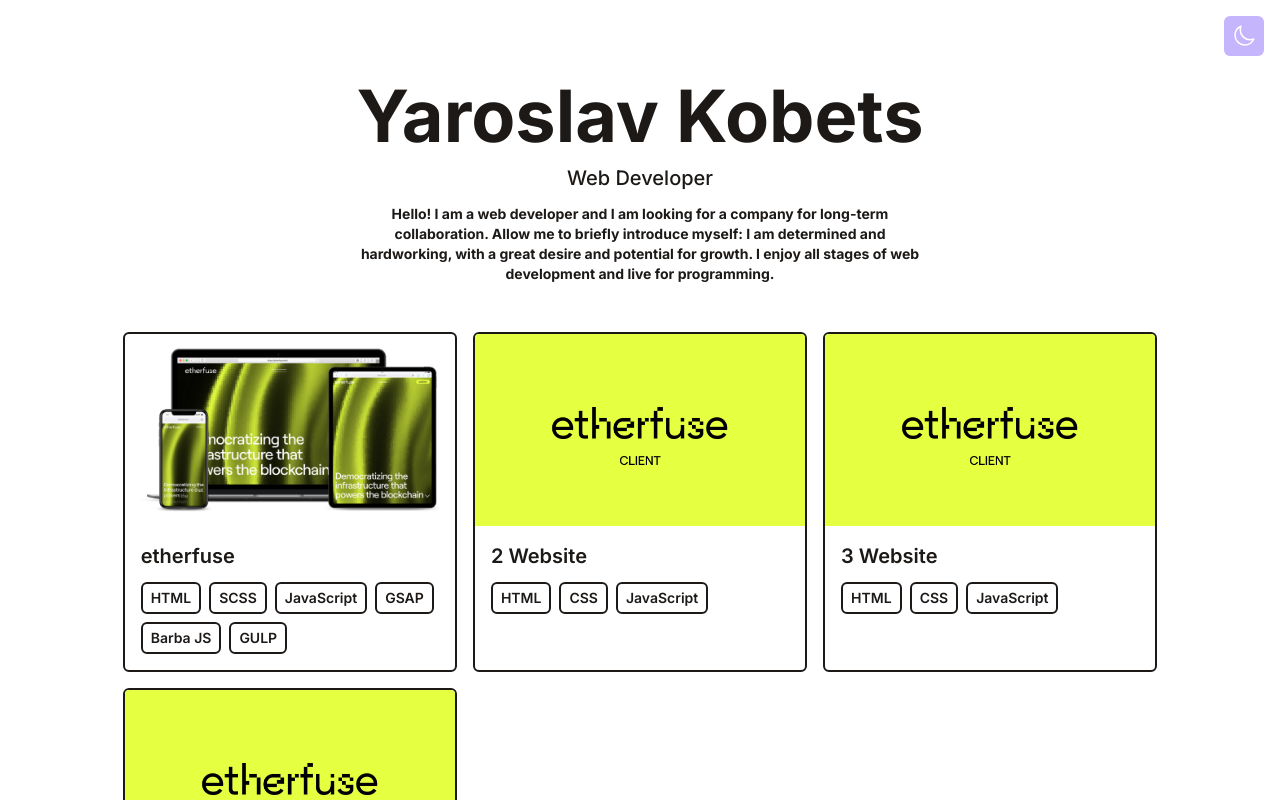
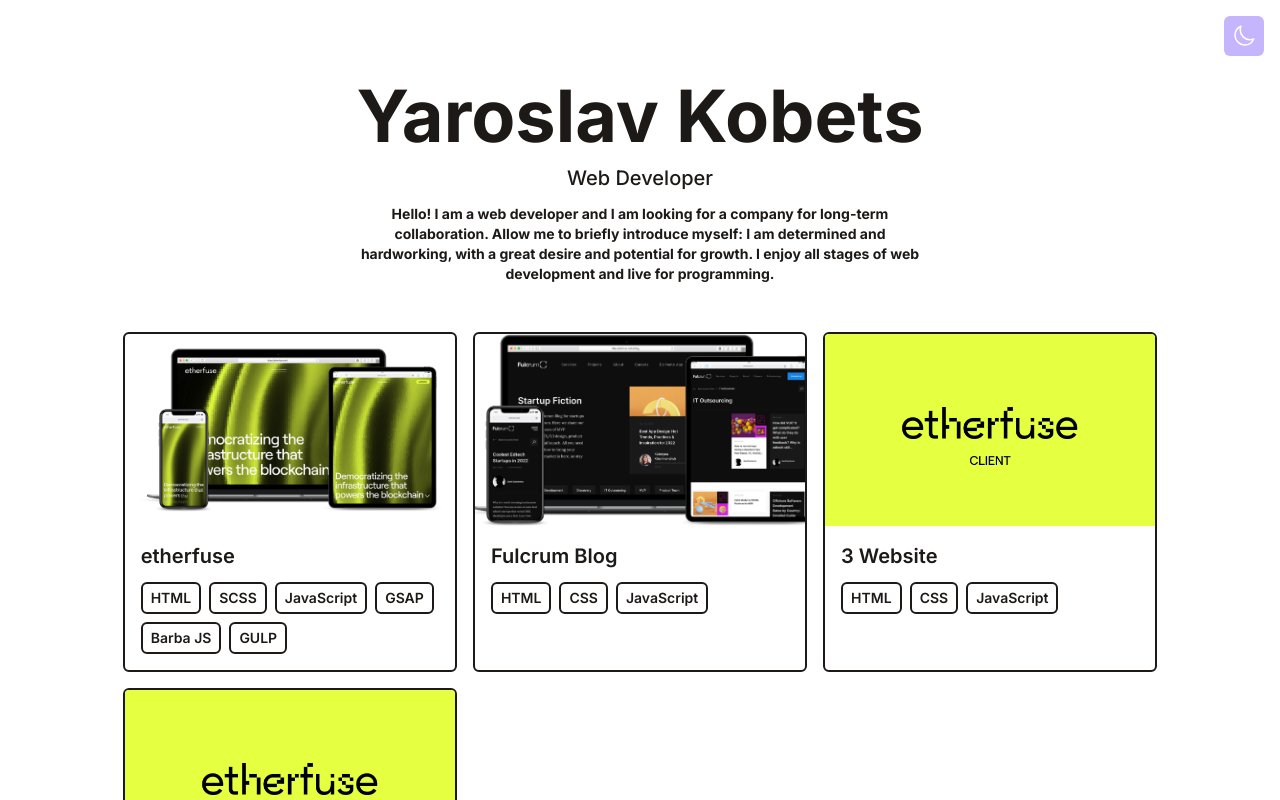
Before and after one commit to YaroslavKobets/minimal-portfolio, a React (Vite) app: page / in a window 1280 px wide. Shown: the top 800 px of the page. Built offline with nearby package versions, Linux system fonts and the light colour scheme.

Commit message:
fix: img size

```diff
--- a/index.html
+++ b/index.html
@@ -2,6 +2,7 @@
 <html lang="en">
 	<head>
 		<meta charset="UTF-8" />
+		<meta name="robots" content="noindex, nofollow" />
 		<link rel="icon" type="image/svg+xml" href="/favicon.ico" />
 		<meta name="viewport" content="width=device-width, initial-scale=1.0" />
 
--- a/src/components/PortfolioItem.jsx
+++ b/src/components/PortfolioItem.jsx
@@ -6,6 +6,7 @@ function PortfolioItem({ title, imgUrl, stack, link }) {
 			href={link}
 			target='_blank'
 			className='border-2 border-stone-900 dark:border-white rounded-md overflow-hidden'
+			rel='nofollow noopener'
 		>
 			<img
 				src={imgUrl}
@@ -17,7 +18,7 @@ function PortfolioItem({ title, imgUrl, stack, link }) {
 					{title}
 				</h3>
 				<p className='flex flex-wrap gap-2 flex-row items-center justify-start text-xs md:text-sm'>
-					{stack.map((item) => (
+					{stack.map(item => (
 						<span className='inline-block px-2 py-1 font-semibold border-2 border-stone-900 dark:border-white rounded-md'>
 							{item}
 						</span>
--- a/src/data/portfolio.js
+++ b/src/data/portfolio.js
@@ -6,10 +6,10 @@ export default [
 		link: 'https://etherfuse.com/',
 	},
 	{
-		title: '2 Website',
-		imgUrl: './assets/etherfuse.jpg',
+		title: 'Fulcrum Blog',
+		imgUrl: './assets/fulcrum-blog.png',
 		stack: ['HTML', 'CSS', 'JavaScript'],
-		link: 'https://github.com/',
+		link: 'https://fulcrum.rocks/blog/',
 	},
 	{
 		title: '3 Website',
```
Also changed, not shown: public/assets/fulcrum-blog.png (added).
